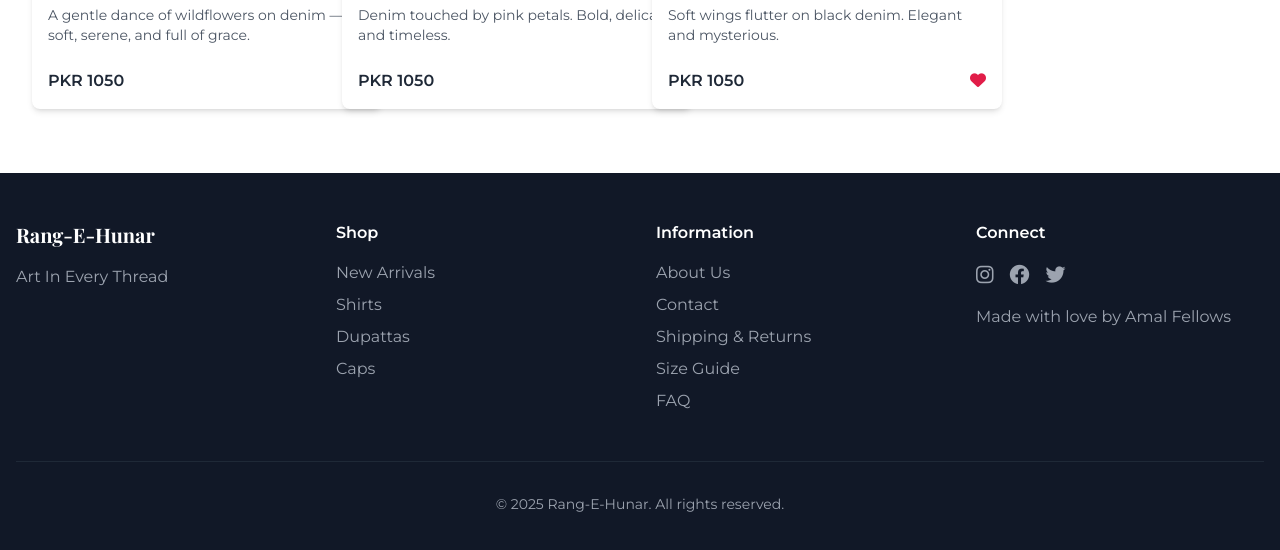
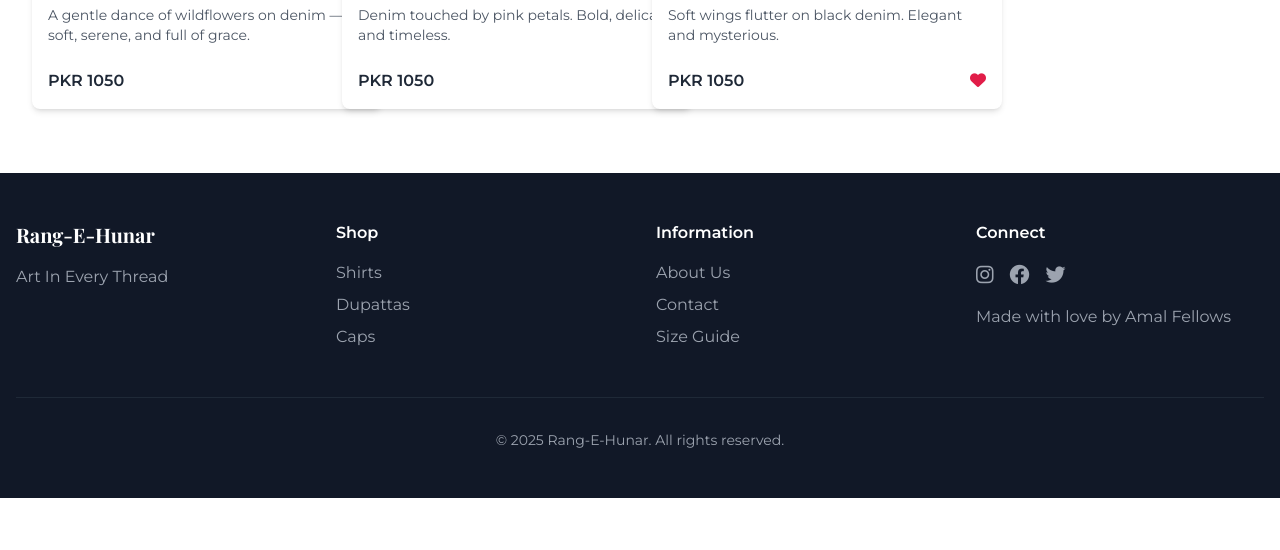
Before and after one commit to AvatarParzival/Rang-E-Hunar, a plain HTML site: page Caps.html in a window 1280 px wide. Shown: the part 1012-1562 px from the top of the page. After the commit the page ends 1510 px from the top, so only its background shows below. Drawn offline with nearby package versions, Linux system fonts and the light colour scheme.

Commit message:
Update Caps.html

```diff
--- a/Caps.html
+++ b/Caps.html
@@ -63,7 +63,6 @@
             </div>
 
             <nav class="hidden md:flex space-x-8">
-                <a href="#" class="nav-link font-medium">New In!</a>
                 <a href="./Shirts.html" class="nav-link font-medium">Shirts</a>
                 <a href="./Dupattas.html" class="nav-link font-medium">Dupattas</a>
                 <a href="./Caps.html" class="nav-link font-medium">Caps</a>
@@ -87,7 +86,6 @@
     <!-- Mobile Menu (hidden by default) -->
     <div class="md:hidden hidden bg-white border-b border-gray-200 py-4 px-4">
         <div class="flex flex-col space-y-4">
-            <a href="#" class="nav-link font-medium">New In!</a>
             <a href="./Shirts.html" class="nav-link font-medium">Shirts</a>
             <a href="./Dupattas.html" class="nav-link font-medium">Dupattas</a>
             <a href="./Caps.html" class="nav-link font-medium">Caps</a>
@@ -198,7 +196,6 @@
                 <div>
                     <h4 class="font-bold mb-4">Shop</h4>
                     <ul class="space-y-2">
-                        <li><a href="#" class="text-gray-400 hover:text-white">New Arrivals</a></li>
                         <li><a href="./Shirts.html" class="text-gray-400 hover:text-white">Shirts</a></li>
                         <li><a href="./Dupattas.html" class="text-gray-400 hover:text-white">Dupattas</a></li>
                         <li><a href="./Caps.html" class="text-gray-400 hover:text-white">Caps</a></li>
@@ -210,9 +207,7 @@
                     <ul class="space-y-2">
                         <li><a href="#" class="text-gray-400 hover:text-white">About Us</a></li>
                         <li><a href="#" class="text-gray-400 hover:text-white">Contact</a></li>
-                        <li><a href="#" class="text-gray-400 hover:text-white">Shipping & Returns</a></li>
                         <li><a href="#" class="text-gray-400 hover:text-white">Size Guide</a></li>
-                        <li><a href="#" class="text-gray-400 hover:text-white">FAQ</a></li>
                     </ul>
                 </div>
 
```
